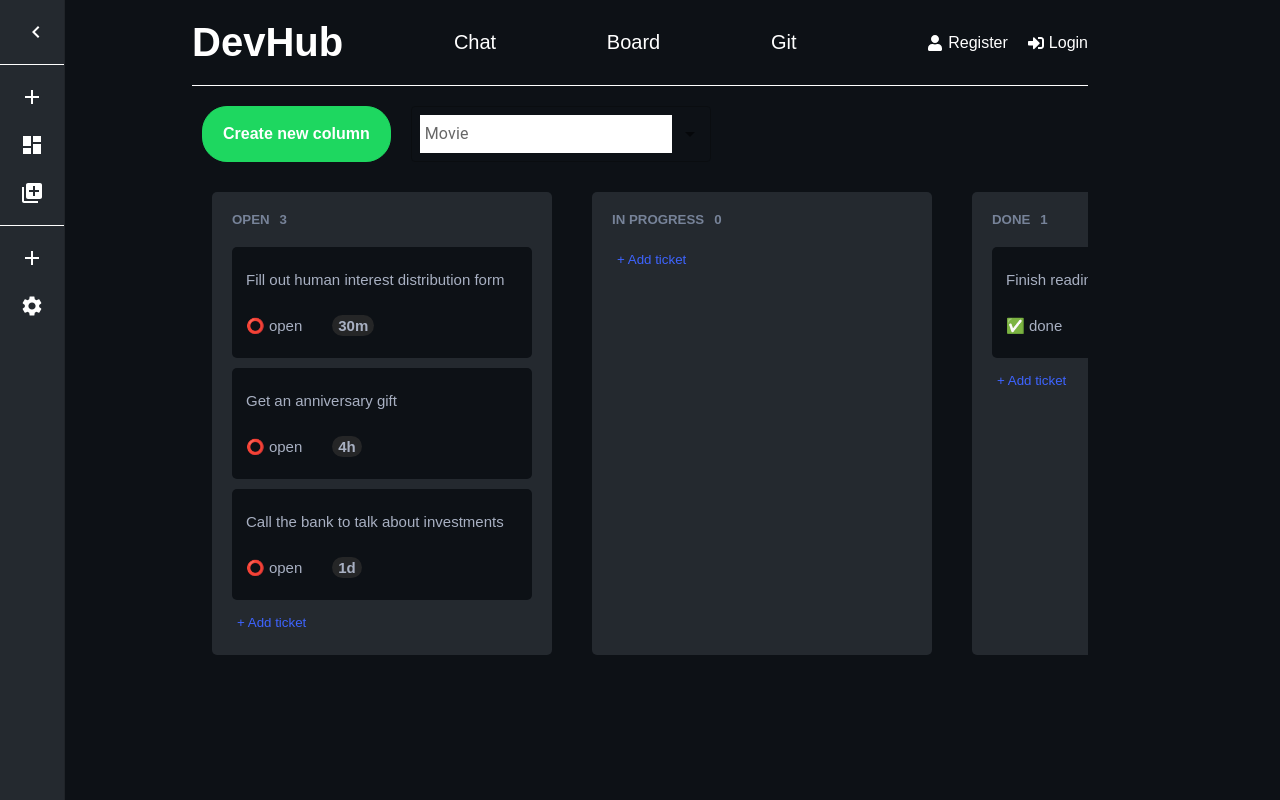
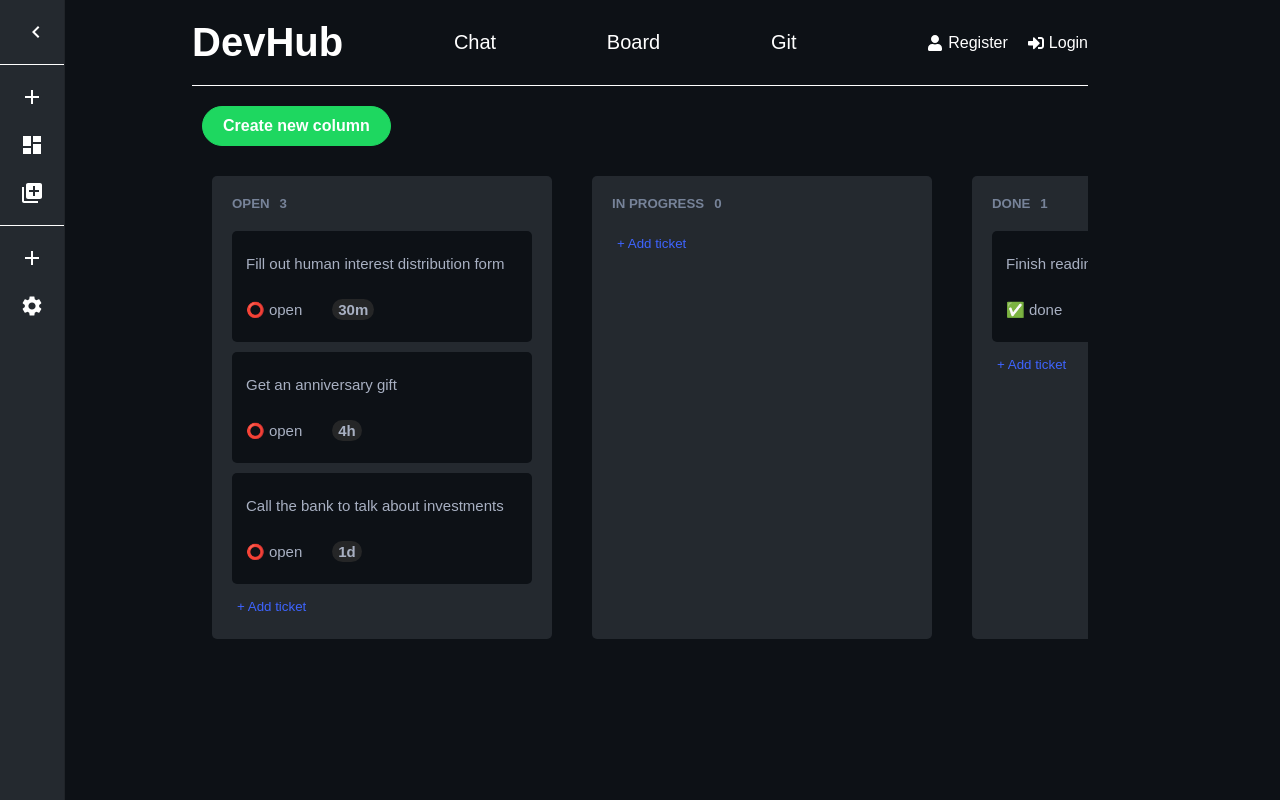
Before and after one commit to MustafaK99/DevHub, a React (Create React App) app in the folder client/: page /board in a window 1280 px wide. Built offline with nearby package versions, Linux system fonts and the light colour scheme; data requests are answered from the project's data file.

Commit message:
no MUI thinking custom ?

```diff
--- a/client/src/pages/Board/Board.js
+++ b/client/src/pages/Board/Board.js
@@ -1,5 +1,4 @@
-import Autocomplete from '@mui/material/Autocomplete';
-import TextField from '@mui/material/TextField';
+
 import React, { useEffect, useState } from "react";
 import Col from "../../components/Col";
 import MiniDrawer from "../../components/drawer/MiniDrawer";
@@ -26,6 +25,10 @@ const Board = () => {
             year: 2003,
         }
     ]
+
+
+
+
 
 
     useEffect(() => {
@@ -106,14 +109,6 @@ const Board = () => {
                 <div className='board-top-taskbar'>
 
                     <button className='button-column board-top-taskbar-item'>Create new column</button>
-                    <Autocomplete
-                        className='board-top-taskbar-item'
-                        disablePortal
-                        id="combo-box"
-                        options={top100Films}
-                        sx={{ width: 300 }}
-                        renderInput={(params) => <TextField {...params} label="Movie" />}
-                    />
 
 
                 </div>
--- a/client/src/pages/Board/board.css
+++ b/client/src/pages/Board/board.css
@@ -282,8 +282,3 @@ ul {
 .board-top-taskbar-item {
     margin: 10px;
 }
-
-#combo-box {
-    background-color: rgba(255, 255, 255, 1);
-
-}
```
